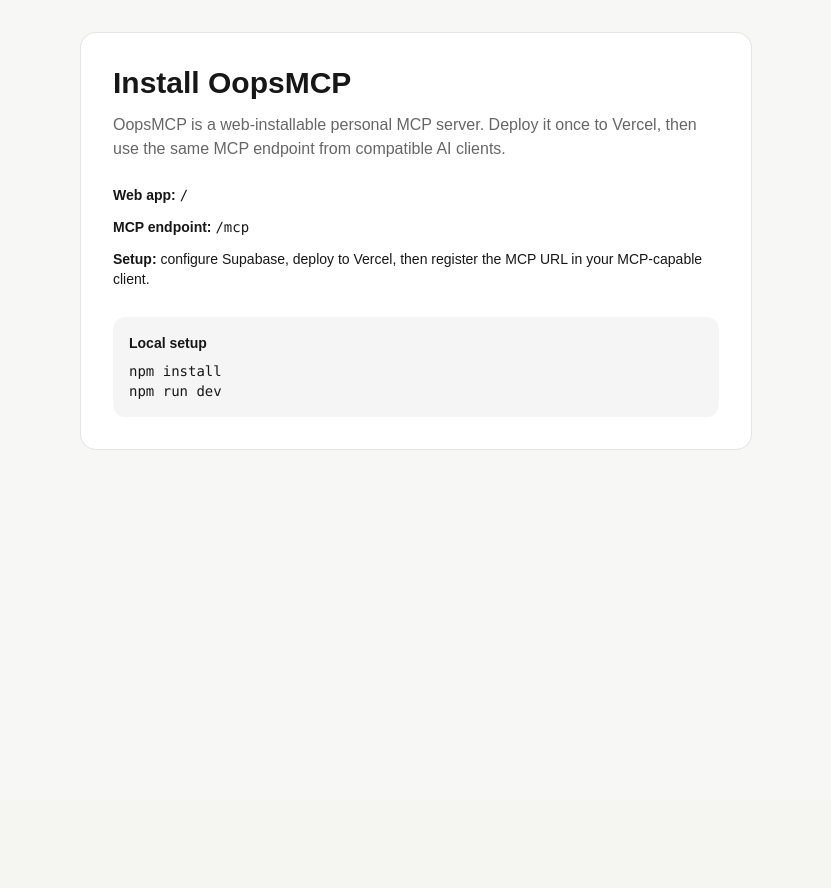
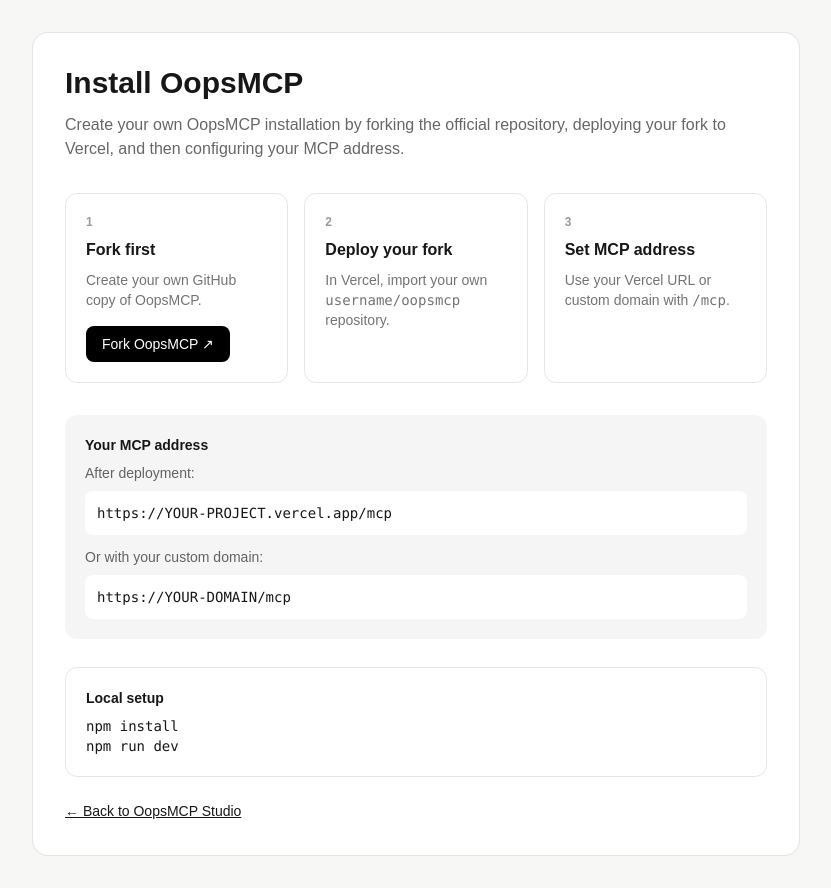
Before and after one commit to CMKIXVI/oopsmcp, a Next.js app: page /install in a window 1280 px wide. Shown: the whole page, without its empty margins (224-1055 px from the left). Before the commit the page ends 800 px from the top, so only its background shows below. Built offline with nearby package versions, Linux system fonts and the light colour scheme.

Commit message:
Update install page for fork-first deployment

```diff
--- a/app/install/page.tsx
+++ b/app/install/page.tsx
@@ -1,11 +1,46 @@
 export default function InstallPage() {
   return (
     <main className="min-h-screen bg-[#f7f7f5] p-8">
-      <div className="mx-auto max-w-2xl rounded-2xl bg-white border border-black/10 p-8">
+      <div className="mx-auto max-w-3xl rounded-2xl border border-black/10 bg-white p-8">
         <h1 className="text-3xl font-semibold">Install OopsMCP</h1>
-        <p className="mt-3 text-black/60">OopsMCP is a web-installable personal MCP server. Deploy it once to Vercel, then use the same MCP endpoint from compatible AI clients.</p>
-        <div className="mt-6 space-y-3 text-sm"><div><b>Web app:</b> <code>/</code></div><div><b>MCP endpoint:</b> <code>/mcp</code></div><div><b>Setup:</b> configure Supabase, deploy to Vercel, then register the MCP URL in your MCP-capable client.</div></div>
-        <div className="mt-7 rounded-xl bg-black/[.04] p-4 text-sm"><b>Local setup</b><pre className="mt-2 overflow-auto">npm install{"\n"}npm run dev</pre></div>
+        <p className="mt-3 text-black/60">
+          Create your own OopsMCP installation by forking the official repository,
+          deploying your fork to Vercel, and then configuring your MCP address.
+        </p>
+
+        <div className="mt-8 grid gap-4 md:grid-cols-3">
+          <div className="rounded-xl border border-black/10 p-5">
+            <div className="text-xs font-semibold uppercase tracking-wider text-black/40">1</div>
+            <h2 className="mt-2 font-semibold">Fork first</h2>
+            <p className="mt-2 text-sm text-black/55">Create your own GitHub copy of OopsMCP.</p>
+            <a className="mt-4 inline-block rounded-lg bg-black px-4 py-2 text-sm text-white" href="https://github.com/CMKIXVI/oopsmcp/fork" target="_blank" rel="noreferrer">Fork OopsMCP ↗</a>
+          </div>
+          <div className="rounded-xl border border-black/10 p-5">
+            <div className="text-xs font-semibold uppercase tracking-wider text-black/40">2</div>
+            <h2 className="mt-2 font-semibold">Deploy your fork</h2>
+            <p className="mt-2 text-sm text-black/55">In Vercel, import your own <code>username/oopsmcp</code> repository.</p>
+          </div>
+          <div className="rounded-xl border border-black/10 p-5">
+            <div className="text-xs font-semibold uppercase tracking-wider text-black/40">3</div>
+            <h2 className="mt-2 font-semibold">Set MCP address</h2>
+            <p className="mt-2 text-sm text-black/55">Use your Vercel URL or custom domain with <code>/mcp</code>.</p>
+          </div>
+        </div>
+
+        <div className="mt-8 rounded-xl bg-black/[.04] p-5 text-sm">
+          <b>Your MCP address</b>
+          <p className="mt-2 text-black/60">After deployment:</p>
+          <code className="mt-2 block overflow-auto rounded-lg bg-white p-3">https://YOUR-PROJECT.vercel.app/mcp</code>
+          <p className="mt-3 text-black/60">Or with your custom domain:</p>
+          <code className="mt-2 block overflow-auto rounded-lg bg-white p-3">https://YOUR-DOMAIN/mcp</code>
+        </div>
+
+        <div className="mt-7 rounded-xl border border-black/10 p-5 text-sm">
+          <b>Local setup</b>
+          <pre className="mt-2 overflow-auto">npm install{"\n"}npm run dev</pre>
+        </div>
+
+        <a className="mt-6 inline-block text-sm underline" href="/">← Back to OopsMCP Studio</a>
       </div>
     </main>
   );
```
